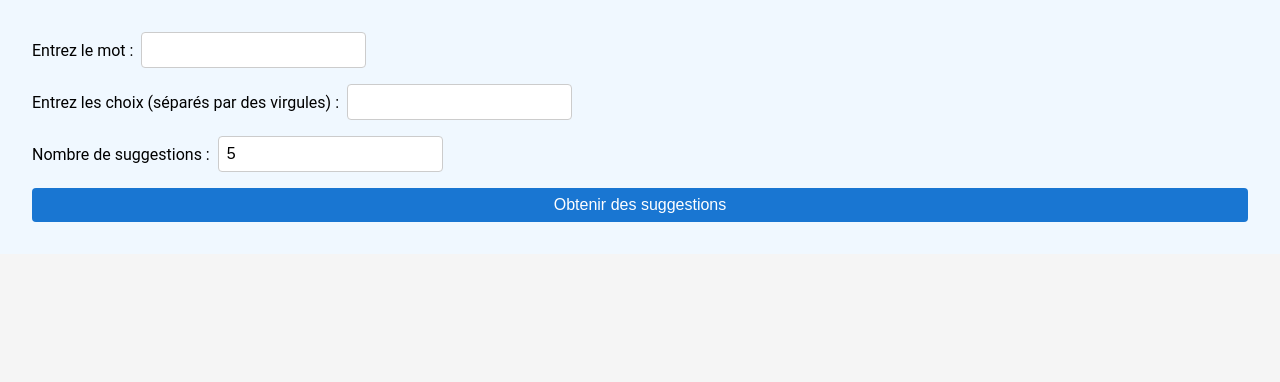
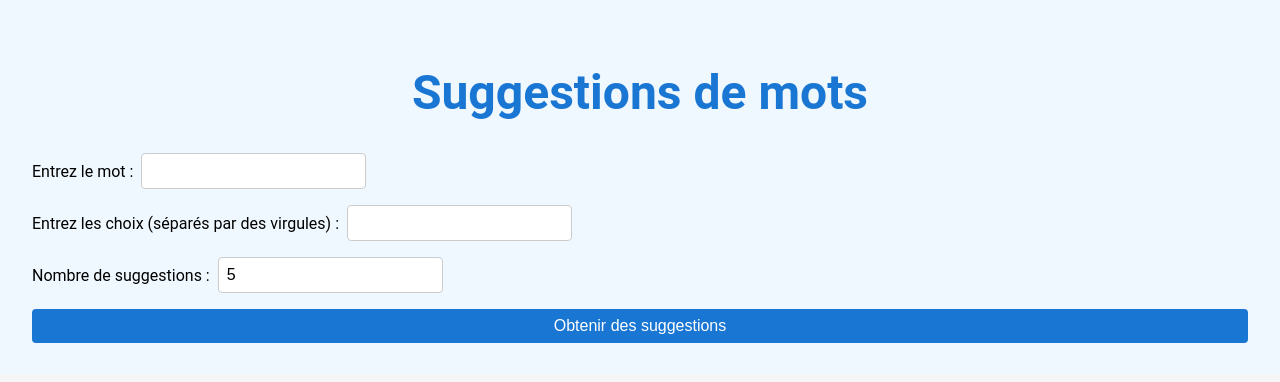
Before and after one commit to idready/work-job-interview, an Angular app: page / in a window 1280 px wide. Shown: the top 382 px of the page. Built offline with nearby package versions, Linux system fonts and the light colour scheme.

Commit message:
Finished styling

```diff
--- a/src/app/word-suggestions/word-suggestions.html
+++ b/src/app/word-suggestions/word-suggestions.html
@@ -1,4 +1,5 @@
 <div class="suggestions-container">
+    <h1 class="title">Suggestions de mots</h1>
     <form (ngSubmit)="onSubmit()" #wordForm="ngForm" class="form-container">
         <div class="input-field">
             <label for="term">Entrez le mot :</label>
--- a/src/app/word-suggestions/word-suggestions.scss
+++ b/src/app/word-suggestions/word-suggestions.scss
@@ -1,3 +1,11 @@
+
+.title {
+    text-align: center;
+    margin: 2rem 0;
+    font-size: 3rem;
+    color: #1976d2;
+    text-align: center;
+}
 
 .suggestions-container {
     padding: 2rem;
@@ -24,6 +32,11 @@
     border: none;
     border-radius: 4px;
     cursor: pointer;
+
+    &:hover {
+        background-color: #1565c0;
+        transition: color 0.3s ease;
+    }
 }
 
 input[type="text"], input[type="number"] {
@@ -32,10 +45,23 @@ input[type="text"], input[type="number"] {
     font-size: 1rem;
     border: 1px solid #ccc;
     border-radius: 4px;
+
+    &:hover {
+        border-color: #1976d2;
+    }
+}
+
+
+.results-container {
+    display: flex;
+    flex-direction: column;
+    align-items: center;
+    margin-top: 1rem;
 }
 
 .suggestions-list {
     margin-top: 1rem;
     list-style-type: none;
     padding: 0;
+    flex: 1;
 }
```
